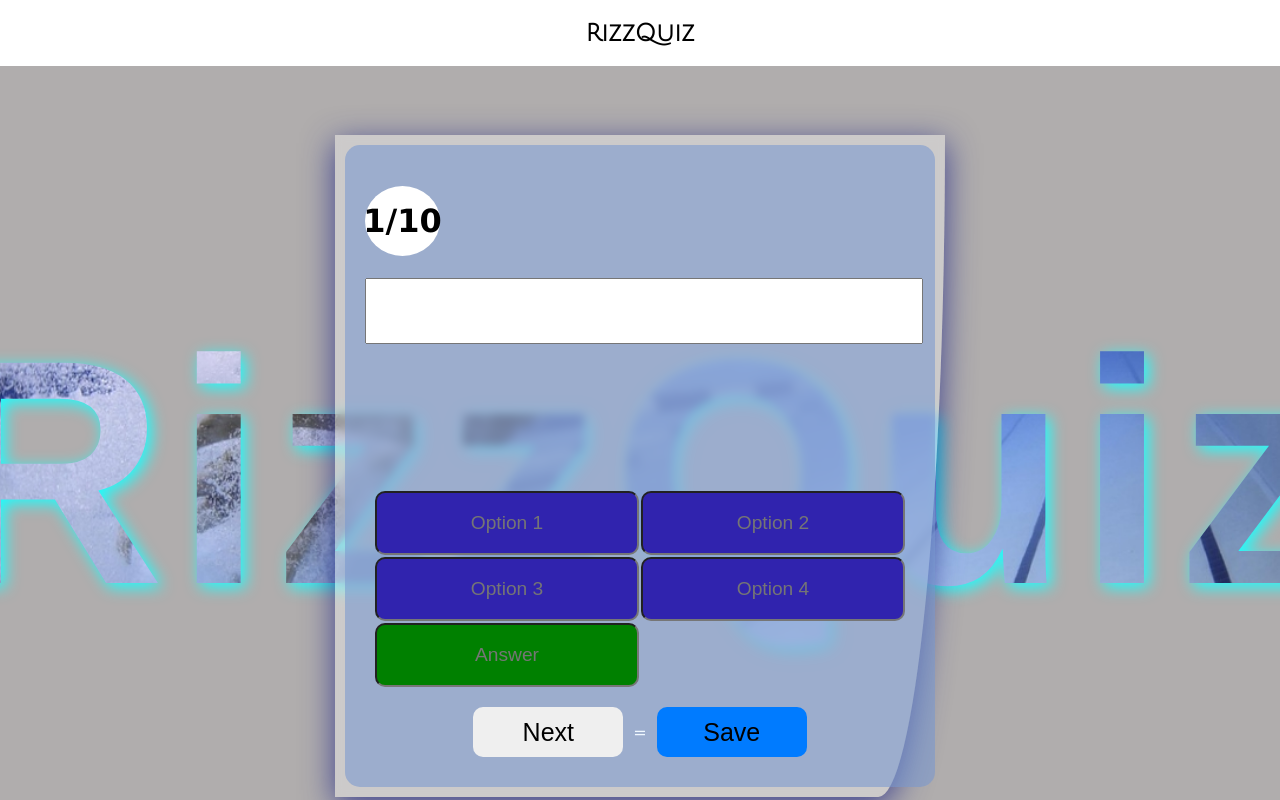
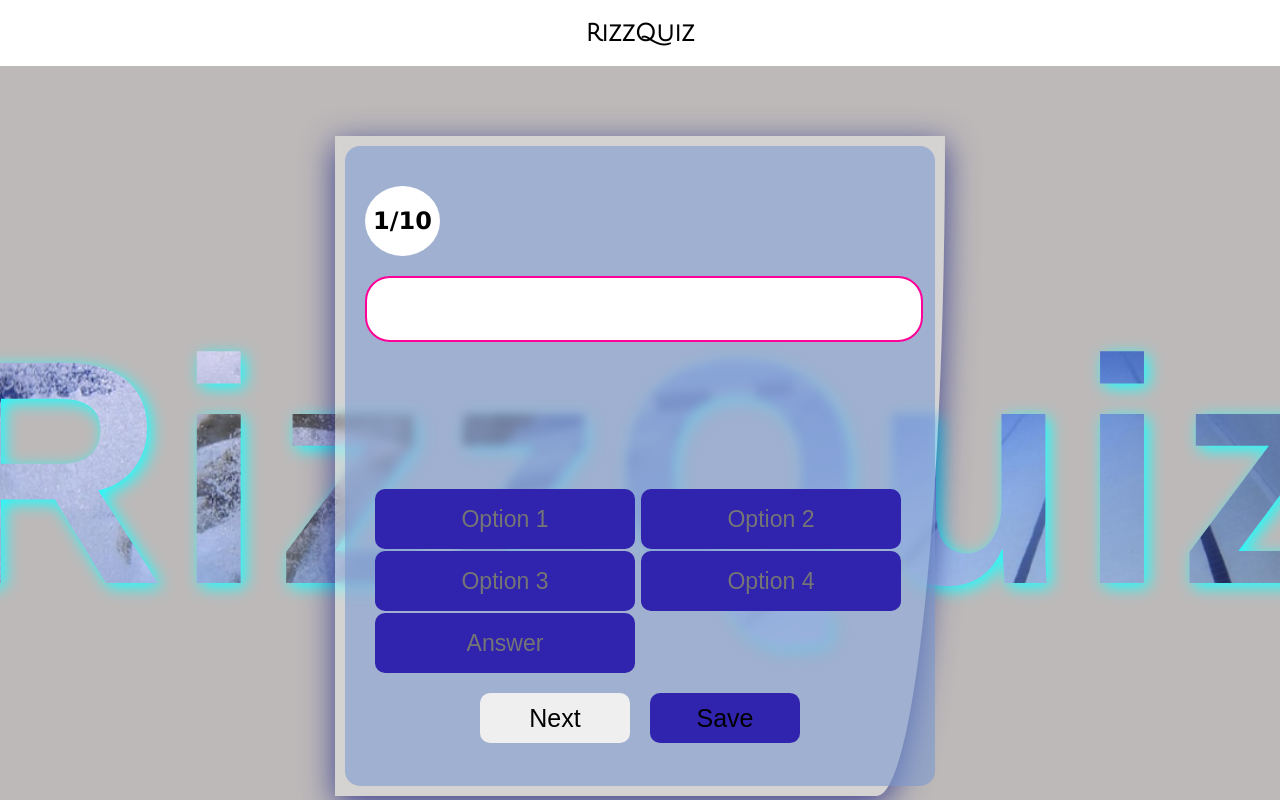
Before and after one commit to iQliPsE-22/iQByiQlipse, a React (Create React App) app: page /custom-ques in a window 1280 px wide. Shown: the top 800 px of the page. Built offline with nearby package versions, Linux system fonts and the light colour scheme.

Commit message:
FIXING CSS

```diff
--- a/src/App.css
+++ b/src/App.css
@@ -8,14 +8,20 @@ body {
   background-color: rgb(189, 185, 185);
   font-family: "Lucida Sans", "Lucida Grande", "Lucida Sans Unicode", Geneva,
     Verdana, sans-serif;
-  overflow-x: hidden;
+    overflow-x: hidden;
+}
+
+body::-webkit-scrollbar {
+  background-color: black;
+}
+
+body::-webkit-scrollbar-thumb {
+  background: linear-gradient(#3023ae, #ff0099);
 }
 
 li {
   list-style-type: none;
 }
-
-
 
 .container {
   height: 100vh;
@@ -171,6 +177,9 @@ li {
   justify-content: center;
 }
 
+.container {
+  background-color: inherit;
+}
 
 @media screen and (max-width: 920px) {
   .container {
@@ -220,19 +229,16 @@ li {
 
 @media screen and (max-width: 550px) {
   .back-container {
-    max-width: 100%;
-    max-height: 100vh;
-    backdrop-filter: blur(10px);
-    /* Add backdrop-filter for the glass effect */
+    margin-left: auto;
+    margin-right: auto;
   }
 
   .question-container {
-    max-width: 100%;
+    margin-left: auto;
+    margin-right: auto;
+    max-width:90%;
     max-height: 100vh;
     backdrop-filter: blur(10px);
-    /* Add backdrop-filter for the glass effect */
-    background: rgba(75, 75, 75, 0.295);
-
   }
 
   .options {
--- a/src/App.js
+++ b/src/App.js
@@ -1,7 +1,6 @@
 // App.jsx
 import React, { useState, useEffect } from "react";
 import { BrowserRouter, Routes, Route } from "react-router-dom";
-import "./Components/cursor.css";
 import "./App.css";
 import Quiz from "./Components/Quiz";
 import Result from "./Components/Result";
@@ -73,11 +72,25 @@ const App = () => {
         setQuestions("");
     }
   }
+  function mode() {
+    document.body.style.backgroundColor = "black";
+    document.body.style.color = "white";
+    document.querySelector(".parent").style.backgroundColor = "black";
+    document.querySelector(".parent").style.color = "white";
+    document.querySelector(".header").style.backgroundColor = "grey";
+    document.querySelector(".header").style.color = "white";
+    document.querySelector(".footer").style.backgroundColor = "grey";
+    document.querySelector(".footer").style.color = "white";
+    // document.querySelector(".container").style.backgroundColor = "black";
+  }
   return (
     <>
       <div className="parent">
         <Header />
         <Background background={background} />
+        {/* <div>
+          <button onClick={mode}>MODE</button>
+        </div> */}
         <BrowserRouter>
           <Routes>
             <Route
--- a/src/Components/Ques.css
+++ b/src/Components/Ques.css
@@ -1,16 +1,22 @@
 #ques-text {
     font-size: larger;
 }
-
+input{
+    outline: none;
+    border: none;
+}
 input#ques-text {
     height: 60px;
     width: 100%;
     resize: both;
+    outline: none;
+    border-radius: 25px;
+    border: 2px solid #ff0099;
 }
 
 .option {
     color: aliceblue;
-    font-size: 100%;
+    font-size: larger;
 
 }
 
@@ -19,6 +25,8 @@ input#ques-text {
 }
 
 #ans {
-    background-color: green;
     color: white;
 }
+#ans:focus{
+    background-color: #00ff22;
+}
--- a/src/Components/Ques.jsx
+++ b/src/Components/Ques.jsx
@@ -44,7 +44,7 @@ function Ques({ handleSetQuestionsList }) {
       <div className="back-container">
         <div className="question-container">
           <div id="num-circle">
-            <h1 id="num">{questionNumber}/10</h1>
+            <h2 id="num">{questionNumber}/10</h2>
           </div>
           <form className="ques-form" onSubmit={handleSubmit}>
             <input
@@ -103,7 +103,7 @@ function Ques({ handleSetQuestionsList }) {
               <button id="res-btn" onClick={handleNext}>
                 Next
               </button>
-              = <input id="res-btn" type="submit" value="Save" />
+              <input id="res-btn" type="submit" value="Save" />
             </div>
           </form>
         </div>
--- a/src/Components/Result.jsx
+++ b/src/Components/Result.jsx
@@ -7,12 +7,12 @@ const Result = ({ score, questions, handleBackground }) => {
   handleBackground(back + "/" + total); // Divide the score by the total number of questions
   return (
     <div className="result">
-      <h1 id = "info">
+      <h1 id="info">
         Your Score
         <br />
         {score}/{questions.length}
       </h1>
-      <p id = "info">
+      <p id="info">
         Congratulations on completing the quiz! You scored {score} out of{" "}
         {questions.length}.
       </p>
--- a/src/Components/User.jsx
+++ b/src/Components/User.jsx
@@ -8,6 +8,7 @@ const User = () => {
     email: "",
     phone: "",
   });
+
   const handleFormSubmit = async (e) => {
     e.preventDefault();
 
--- a/src/Components/cursor.css
+++ /dev/null
@@ -1,3 +0,0 @@
-.cursor {
-    cursor: url("../Assets/pointer.png"), auto;
-}
--- a/src/Components/footer.css
+++ b/src/Components/footer.css
@@ -1,13 +1,12 @@
 /* footer.css */
 
 .footer {
-    margin-top: 20px;
+    margin-top: 10%;
     background-color: #f8f9fa;
     padding: 20px;
     text-align: center;
-    width: 100%;
+    width:100%;
     box-shadow: 0px -2px 5px rgba(0, 0, 0, 0.1);
-
 }
 
 .footer-content {
@@ -51,25 +50,23 @@
 /* Media Queries */
 
 @media screen and (max-width: 920px) {
-    .footer{
+    .footer {
         display: flex;
         align-items: center;
         justify-content: center;
+        width: 90%;
     }
+
     .footer-content {
         flex-direction: column;
-        /* Change the direction of the flex items to vertical */
         align-items: flex-start;
-        /* Align the items to the start of the container */
     }
 
     .footer-content div {
         margin-right: 0;
-        /* Remove the right margin for the div elements */
     }
 
     .footer-content a {
         margin: 5px 0;
-        /* Add margin to the anchor elements */
     }
 }
--- a/src/Components/header.css
+++ b/src/Components/header.css
@@ -10,6 +10,7 @@
   background-color: white;
   max-height: fit-content;
   height: 70px;
+  width: 100%;
 }
 
 @media screen and (max-width:920px) {
--- a/src/Components/user.css
+++ b/src/Components/user.css
@@ -17,7 +17,7 @@
     opacity: 0.9;
     transition: 0.5s;
     height: fit-content;
-    width:24%;
+    width: 24%;
 }
 
 form.h1 {
@@ -25,11 +25,14 @@ form.h1 {
 }
 
 .user-form {
-  background-color: rgba(239, 255, 252, 0.9); /* Use rgba for transparent background with opacity */
-  padding: 40px;
-  border-radius: 25px;
-  backdrop-filter: blur(10px); /* Apply a blur effect to create a glass-like appearance */
-  box-shadow: 0 0 10px rgba(0, 0, 0, 0.2); /* Add a subtle shadow for depth */
+    background-color: rgba(239, 255, 252, 0.9);
+    /* Use rgba for transparent background with opacity */
+    padding: 40px;
+    border-radius: 25px;
+    backdrop-filter: blur(10px);
+    /* Apply a blur effect to create a glass-like appearance */
+    box-shadow: 0 0 10px rgba(0, 0, 0, 0.2);
+    /* Add a subtle shadow for depth */
 }
 
 label {
@@ -48,13 +51,13 @@ label {
 
 input[type="submit"] {
     margin-top: 50px;
-    background-color: #007bff;
+    background-color: #3023ae;
     color: #fff;
     cursor: pointer;
 }
 
 input[type="submit"]:hover {
-    background-color: #0056b3;
+    background-color: #ff0099;
 }
 
 button.user-switch {
@@ -75,13 +78,12 @@ button.user-switch {
 @media screen and (max-width: 920px) {
 
     .user-form {
-        height: max-content;
-        max-height: 90%;
-        width: 70%;
+        display: none;
+        max-height: 100%;
+        width: 72%;
         position: absolute;
-        top: 100px;
+        top: 120px;
         z-index: 1;
         left: 10px;
-        overflow: hidden;
     }
 }
```
Lines whose indentation alone changed are shown as unchanged.
